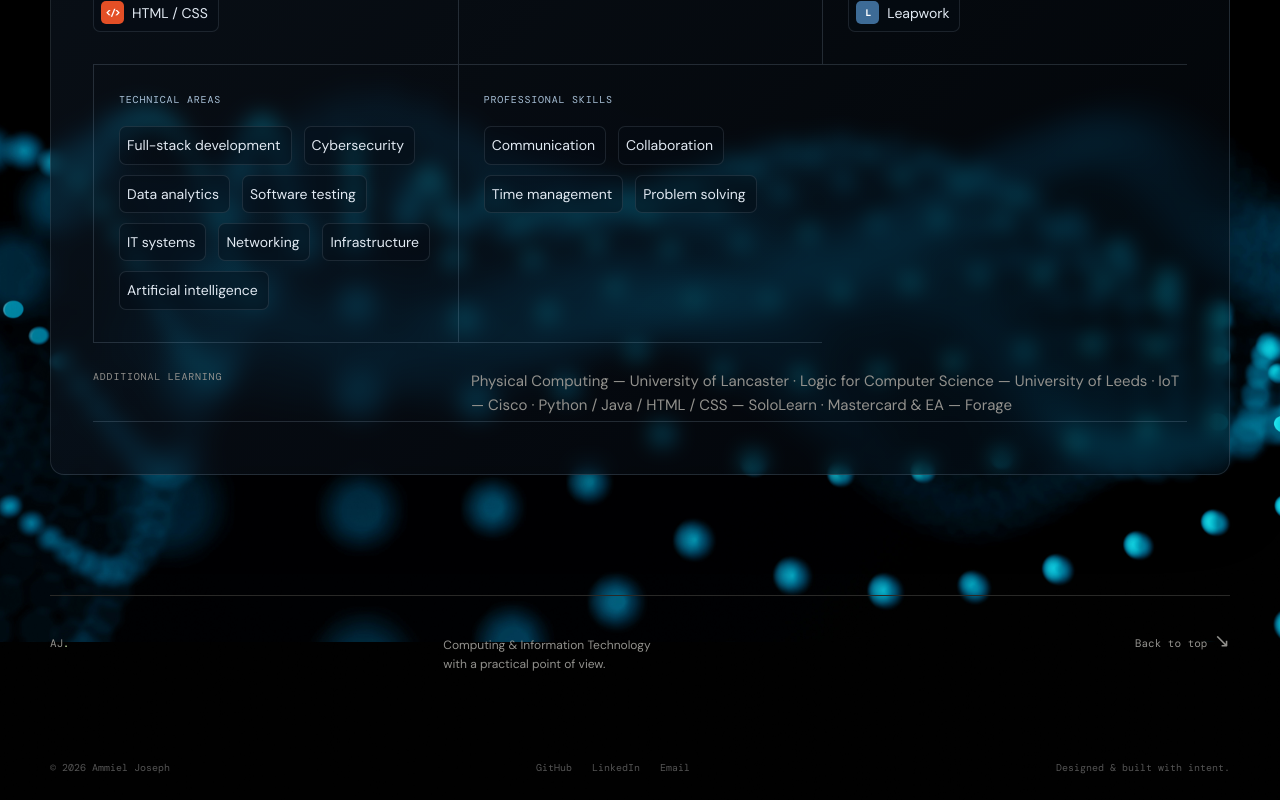
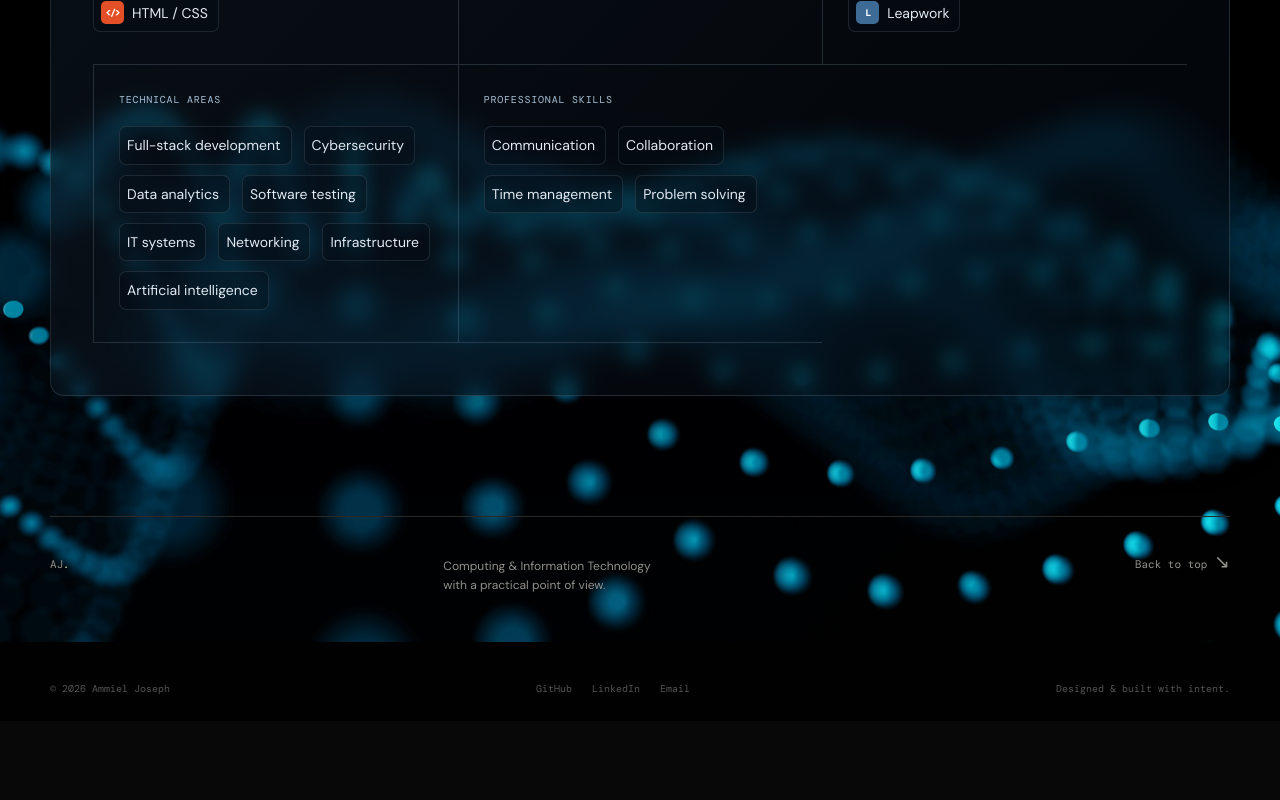
Before and after one commit to ammiels/Ammiels-Portfolio-Website, a React (Vite) app in the folder frontend/: page / in a window 1280 px wide. Shown: the part 1758-2558 px from the top of the page. After the commit the page ends 2479 px from the top, so only its background shows below. Built offline with nearby package versions, Linux system fonts and the light colour scheme; a web font is replaced by a local one.

Commit message:
Remove additional learning section

```diff
--- a/frontend/src/main.jsx
+++ b/frontend/src/main.jsx
@@ -139,7 +139,6 @@ function Home() {
     <section id="skills" className="page-section skills-section">
       <SectionHeading number="02" eyebrow="Skills" title="A broad technical toolkit." />
       <div className="skills-grid">{skillGroups.map(([title, ...skills]) => <div className="skill-group" key={title}><h3>{title}</h3><ul>{skills.map((skill) => <li key={skill}><SkillMark skill={skill} />{skill}</li>)}</ul></div>)}</div>
-      <div className="learning"><div className="eyebrow">Additional learning</div><p>Physical Computing — University of Lancaster · Logic for Computer Science — University of Leeds · IoT — Cisco · Python / Java / HTML / CSS — SoloLearn · Mastercard &amp; EA — Forage</p></div>
     </section>
   </main><Footer /></>;
 }
```
